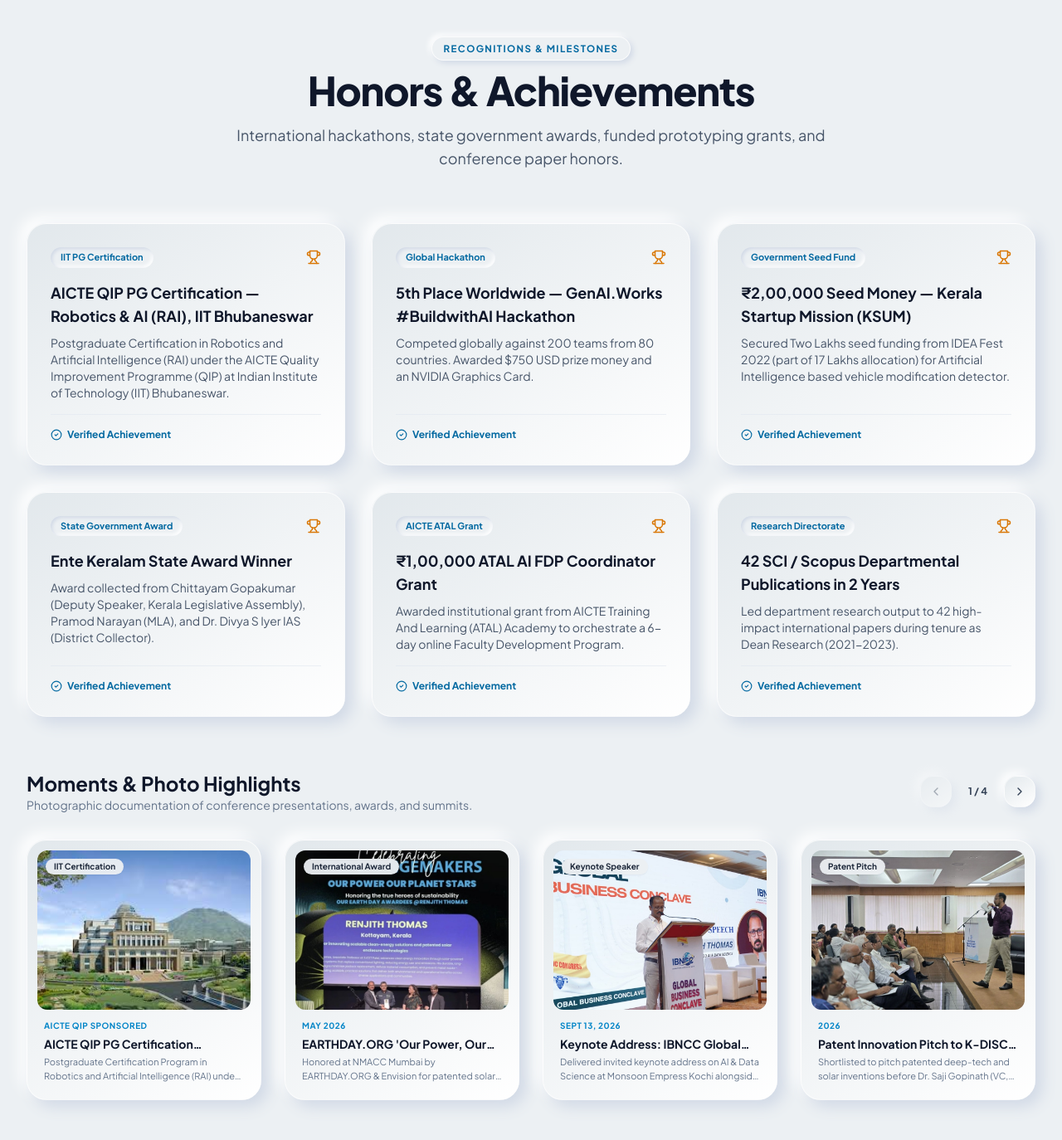
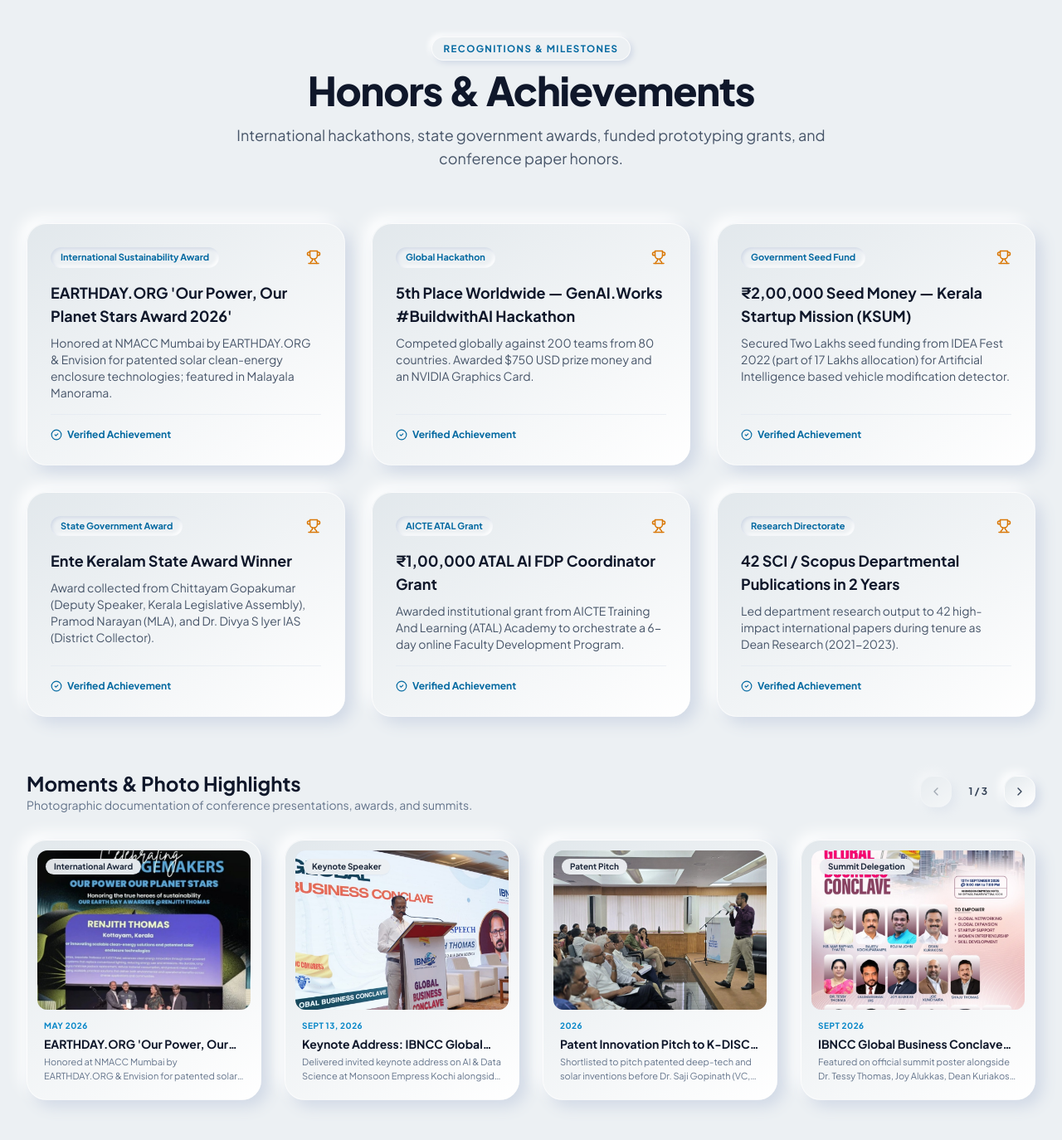
Before and after one commit to AnoopkumarA/Renjith_PersonalWebsite, a React (Vite) app: page / in a window 1280 px wide. Shown: the part 5625-6999 px from the top of the page at 83% size. Built offline with nearby package versions, Linux system fonts and the light colour scheme; a web font is replaced by a local one.

Commit message:
feat(achievements): add EARTHDAY.ORG award to major honors and remove IIT from photo highlights

```diff
--- a/src/components/AchievementsSection.tsx
+++ b/src/components/AchievementsSection.tsx
@@ -12,9 +12,9 @@ import { achievementsGallery, AchievementItem } from '../data/portfolioData';
 
 const majorHonors = [
   {
-    title: "AICTE QIP PG Certification — Robotics & AI (RAI), IIT Bhubaneswar",
-    body: "Postgraduate Certification in Robotics and Artificial Intelligence (RAI) under the AICTE Quality Improvement Programme (QIP) at Indian Institute of Technology (IIT) Bhubaneswar.",
-    tag: "IIT PG Certification"
+    title: "EARTHDAY.ORG 'Our Power, Our Planet Stars Award 2026'",
+    body: "Honored at NMACC Mumbai by EARTHDAY.ORG & Envision for patented solar clean-energy enclosure technologies; featured in Malayala Manorama.",
+    tag: "International Sustainability Award"
   },
   {
     title: "5th Place Worldwide — GenAI.Works #BuildwithAI Hackathon",
--- a/src/data/portfolioData.ts
+++ b/src/data/portfolioData.ts
@@ -875,14 +875,6 @@ export const officialRoles = [
 
 export const achievementsGallery: AchievementItem[] = [
   {
-    title: "AICTE QIP PG Certification Program on Robotics and AI (RAI)",
-    award: "IIT Bhubaneswar & AICTE QIP",
-    year: "AICTE QIP Sponsored",
-    description: "Postgraduate Certification Program in Robotics and Artificial Intelligence (RAI) under the AICTE Quality Improvement Programme (QIP) at the Indian Institute of Technology (IIT) Bhubaneswar.",
-    image: "/images/iit_bhubaneswar.png",
-    badge: "IIT Certification"
-  },
-  {
     title: "EARTHDAY.ORG 'Our Power, Our Planet Stars Award 2026'",
     award: "International Sustainability Award",
     year: "May 2026",
```
